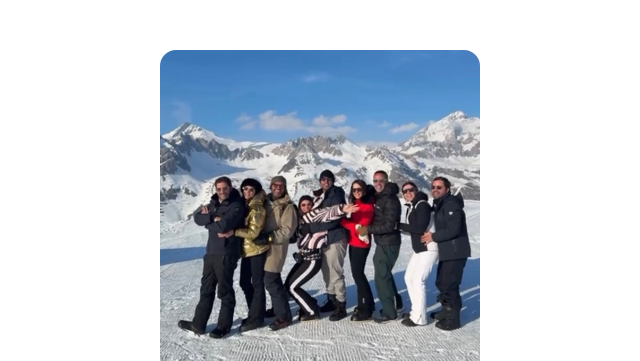
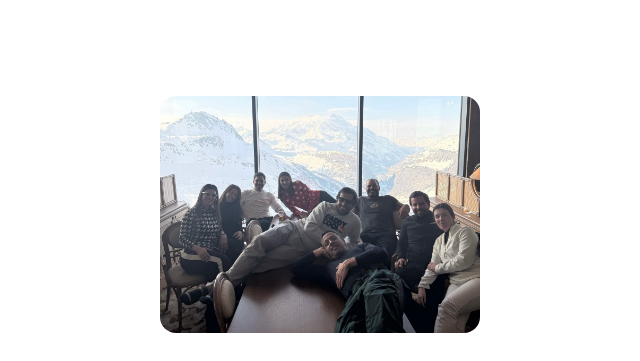
Before and after one commit to AC-PT/countdown, a plain HTML site: page index.html in a window 1280 px wide. Shown: the part 113-474 px from the top of the page, without its empty margins (320-960 px from the left). Drawn offline with Linux system fonts and the light colour scheme.

Commit message:
Update index.html

```diff
--- a/index.html
+++ b/index.html
@@ -58,7 +58,7 @@
   <div class="container">
 
     <!-- IMAGE (make sure this file exists in the repo) -->
-    <img src="IMG_5730.jpeg" alt="Countdown image" class="hero-image">
+    <img src="IMG_5728.jpeg" alt="Countdown image" class="hero-image">
 
     <!-- TITLE -->
     <h1>Countdown to Val d’Isère 2026</h1>
```
